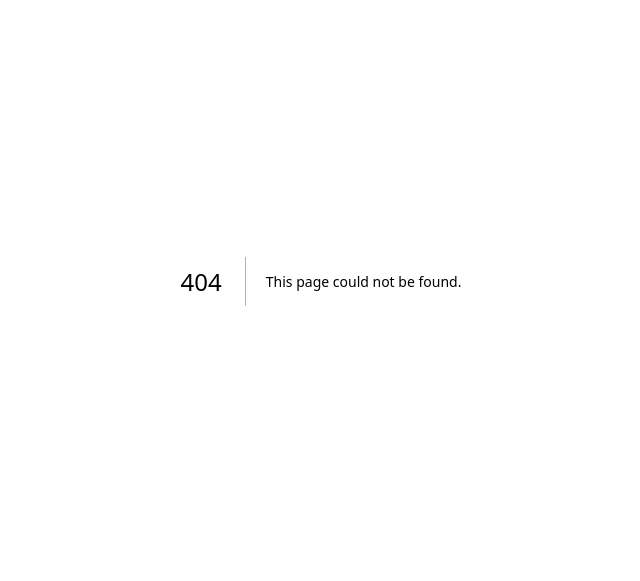
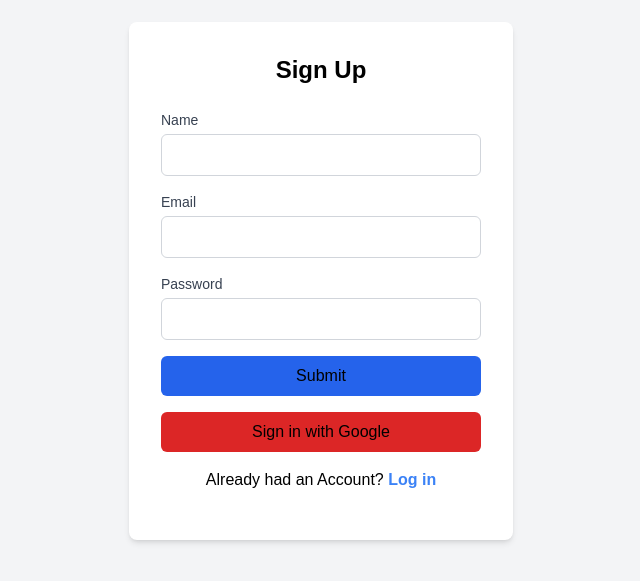
Before and after one commit to shikhar2311/SportsDunia, a Next.js app: page /auth/signup in a window 1280 px wide. Before the commit this address had no page. Shown: the part 119-700 px from the top of the page, without its empty margins (319-959 px from the left). Built offline with nearby package versions, Linux system fonts and the light colour scheme.

Commit message:
login and signup UI

```diff
--- a/package.json
+++ b/package.json
@@ -10,6 +10,7 @@
   },
   "dependencies": {
     "next": "15.1.3",
+    "next-auth": "^5.0.0-beta.25",
     "node": "^23.5.0",
     "react": "^19.0.0",
     "react-dom": "^19.0.0"
--- /dev/null
+++ b/src/app/auth/login/page.jsx
@@ -0,0 +1,81 @@
+'use client'
+import { useState } from 'react';
+import Link from 'next/link'
+
+const login = () => {
+    const [formData, setFormData] = useState({
+        email: '',
+        password: '',
+    });
+
+    const handleChange = (e) => {
+        const { name, value } = e.target;
+        setFormData({ ...formData, [name]: value });
+    };
+
+    const handleSubmit = async (e) => {
+        e.preventDefault();
+        // Handle form submission logic here (e.g., API call)
+        console.log('Form Data:', formData);
+    };
+
+    const handleGoogleAuth = () => {
+        // Logic for Google authentication
+        console.log('Google Auth Clicked');
+    };
+
+    return (
+        <div className="flex items-center justify-center min-h-screen bg-gray-100">
+            <form
+                onSubmit={handleSubmit}
+                className="bg-white p-8 rounded-lg shadow-md w-96"
+            >
+                <h2 className="text-2xl font-bold mb-6 text-center text-black">Log In</h2>
+
+                <div className="mb-4">
+                    <label htmlFor="email" className="block text-sm font-medium text-gray-700">Email</label>
+                    <input
+                        type="email"
+                        id="email"
+                        name="email"
+                        value={formData.email}
+                        onChange={handleChange}
+                        required
+                        className="mt-1 block w-full border border-gray-300 rounded-md p-2 focus:ring focus:ring-blue-500 focus:border-blue-500"
+                    />
+                </div>
+
+                <div className="mb-4">
+                    <label htmlFor="password" className="block text-sm font-medium text-gray-700">Password</label>
+                    <input
+                        type="password"
+                        id="password"
+                        name="password"
+                        value={formData.password}
+                        onChange={handleChange}
+                        required
+                        className="mt-1 block w-full border border-gray-300 rounded-md p-2 focus:ring focus:ring-blue-500 focus:border-blue-500"
+                    />
+                </div>
+
+                <button
+                    type="submit"
+                    className="w-full bg-blue-600 text-black py-2 rounded-md hover:bg-blue-700 transition duration-200"
+                >
+                    Submit
+                </button>
+
+                <button
+                    type="button"
+                    onClick={handleGoogleAuth}
+                    className="w-full mt-4 bg-red-600 text-black py-2 rounded-md hover:bg-red-700 transition duration-200"
+                >
+                    Sign in with Google
+                </button>
+            <h6 className=' text-black text-center my-4'>Doesn't have an Account? <Link href='/auth/signup' className=' text-blue-500 font-bold'>Sign Up</Link></h6>
+            </form>
+        </div>
+    );
+};
+
+export default login;
--- /dev/null
+++ b/src/app/auth/signup/page.jsx
@@ -0,0 +1,95 @@
+'use client'
+import { useState } from 'react';
+import Link from 'next/link'
+
+const signup = () => {
+    const [formData, setFormData] = useState({
+        name: '',
+        email: '',
+        password: '',
+    });
+
+    const handleChange = (e) => {
+        const { name, value } = e.target;
+        setFormData({ ...formData, [name]: value });
+    };
+
+    const handleSubmit = async (e) => {
+        e.preventDefault();
+        // Handle form submission logic here (e.g., API call)
+        console.log('Form Data:', formData);
+    };
+
+    const handleGoogleAuth = () => {
+        // Logic for Google authentication
+        console.log('Google Auth Clicked');
+    };
+
+    return (
+        <div className="flex items-center justify-center min-h-screen bg-gray-100">
+            <form
+                onSubmit={handleSubmit}
+                className="bg-white p-8 rounded-lg shadow-md w-96"
+            >
+                <h2 className="text-2xl font-bold mb-6 text-center text-black">Sign Up</h2>
+
+                <div className="mb-4">
+                    <label htmlFor="name" className="block text-sm font-medium text-gray-700">Name</label>
+                    <input
+                        type="text"
+                        id="name"
+                        name="name"
+                        value={formData.name}
+                        onChange={handleChange}
+                        required
+                        className="mt-1 block w-full border border-gray-300 rounded-md p-2 focus:ring focus:ring-blue-500 focus:border-blue-500"
+                    />
+                </div>
+
+                <div className="mb-4">
+                    <label htmlFor="email" className="block text-sm font-medium text-gray-700">Email</label>
+                    <input
+                        type="email"
+                        id="email"
+                        name="email"
+                        value={formData.email}
+                        onChange={handleChange}
+                        required
+                        className="mt-1 block w-full border border-gray-300 rounded-md p-2 focus:ring focus:ring-blue-500 focus:border-blue-500"
+                    />
+                </div>
+
+                <div className="mb-4">
+                    <label htmlFor="password" className="block text-sm font-medium text-gray-700">Password</label>
+                    <input
+                        type="password"
+                        id="password"
+                        name="password"
+                        value={formData.password}
+                        onChange={handleChange}
+                        required
+                        className="mt-1 block w-full border border-gray-300 rounded-md p-2 focus:ring focus:ring-blue-500 focus:border-blue-500"
+                    />
+                </div>
+
+                <button
+                    type="submit"
+                    className="w-full bg-blue-600 text-black py-2 rounded-md hover:bg-blue-700 transition duration-200"
+                >
+                    Submit
+                </button>
+
+                <button
+                    type="button"
+                    onClick={handleGoogleAuth}
+                    className="w-full mt-4 bg-red-600 text-black py-2 rounded-md hover:bg-red-700 transition duration-200"
+                >
+                    Sign in with Google
+                </button>
+            <h6 className=' text-black text-center my-4'>Already had an Account? <Link href='/auth/login' className=' text-blue-500 font-bold'>Log in</Link></h6>
+            </form>
+        </div>
+    );
+};
+
+export default signup;
```
Also changed, not shown: 1 other file (tests, documents, lock files or other folders).
